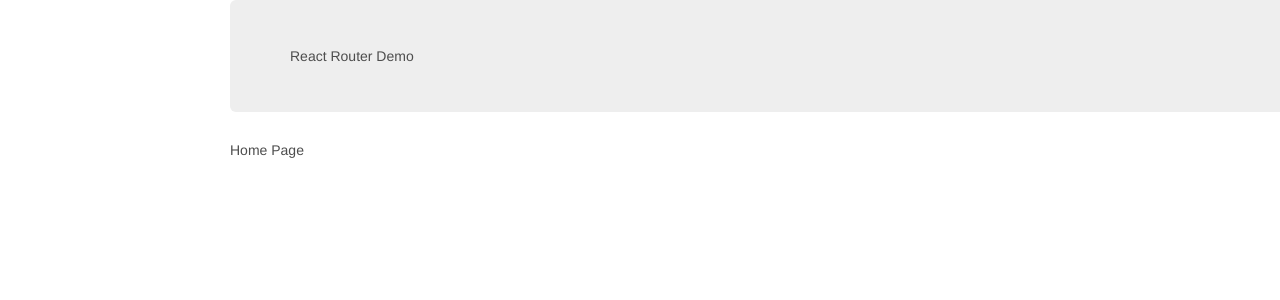
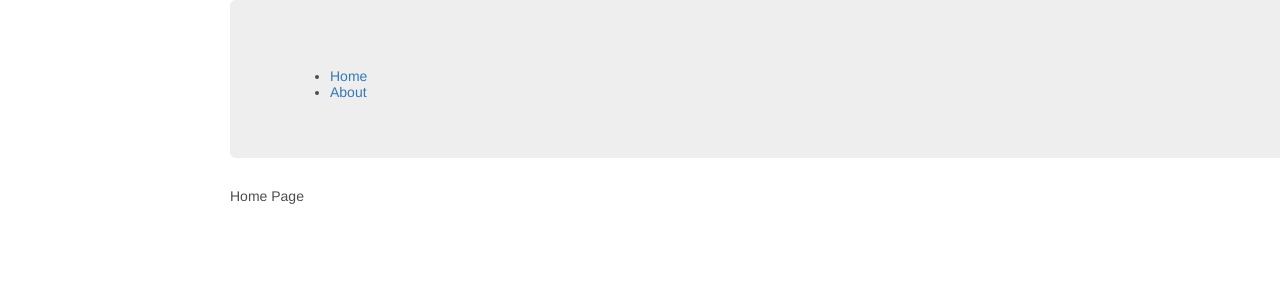
Before and after one commit to cyuanmin/react-starter, a React app: page / in a window 1280 px wide. Shown: the top 300 px of the page. Built offline with nearby package versions, Linux system fonts and the light colour scheme.

Commit message:
Added header for layout

```diff
--- a/src/components/PrimaryLayout.tsx
+++ b/src/components/PrimaryLayout.tsx
@@ -2,12 +2,11 @@ import { Route, Switch } from 'react-router-dom';
 import * as React from "react";
 import {HomePage} from "../components/home/HomePage";
 import {AboutPage} from "../components/about/AboutPage";
+import {Header} from "../components/header/Header";
 
 export const PrimaryLayout: () => JSX.Element = (): JSX.Element => (
     <div className="container">
-        <header className="jumbotron">
-            React Router Demo
-        </header>
+        <Header/>
         <main>
             <Route path="/" exact component={HomePage} />
             <Route path="/about" component={AboutPage} />
--- /dev/null
+++ b/src/components/header/Header.tsx
@@ -0,0 +1,14 @@
+import { Link } from "react-router-dom";
+import * as React from "react";
+
+export const Header: () => JSX.Element = (): JSX.Element =>
+    (
+        <header className="jumbotron">
+            <nav>
+                <ul>
+                    <li><Link to='/'>Home</Link></li>
+                    <li><Link to='/about'>About</Link></li>
+                </ul>
+            </nav>
+        </header>
+    );
```
